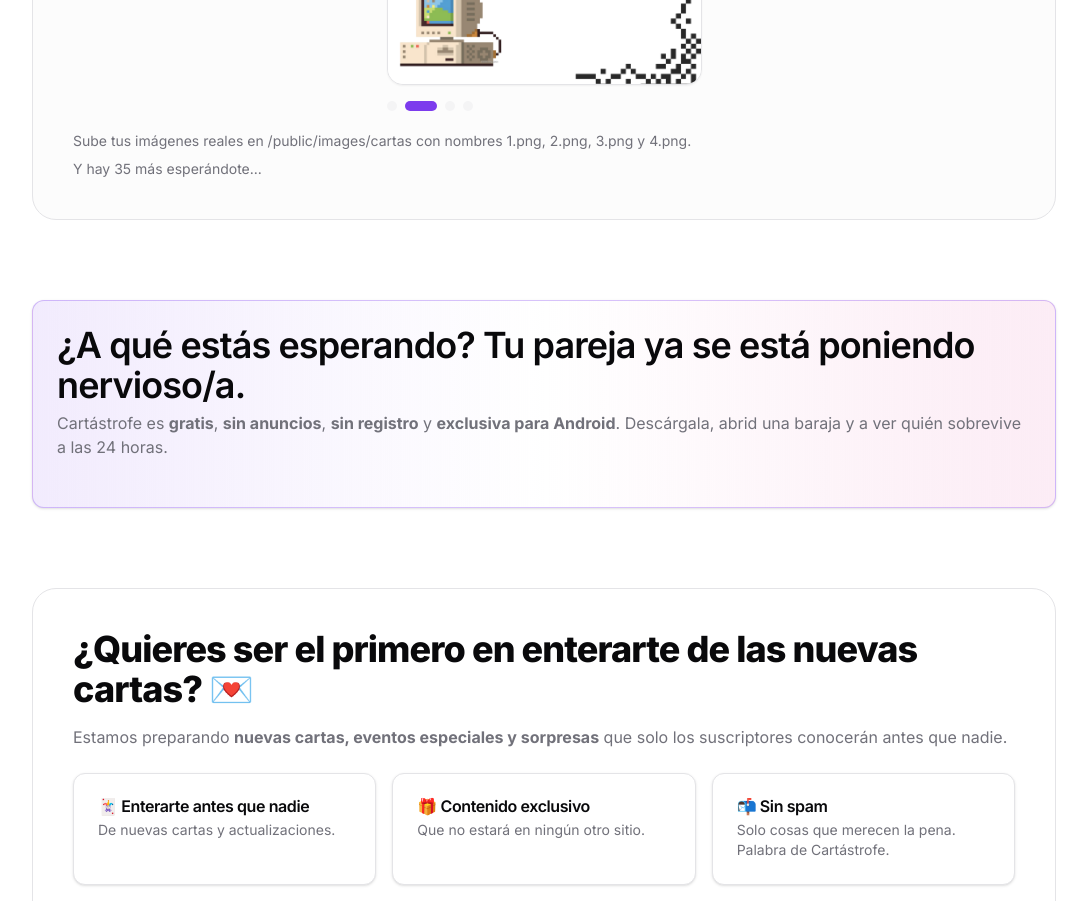
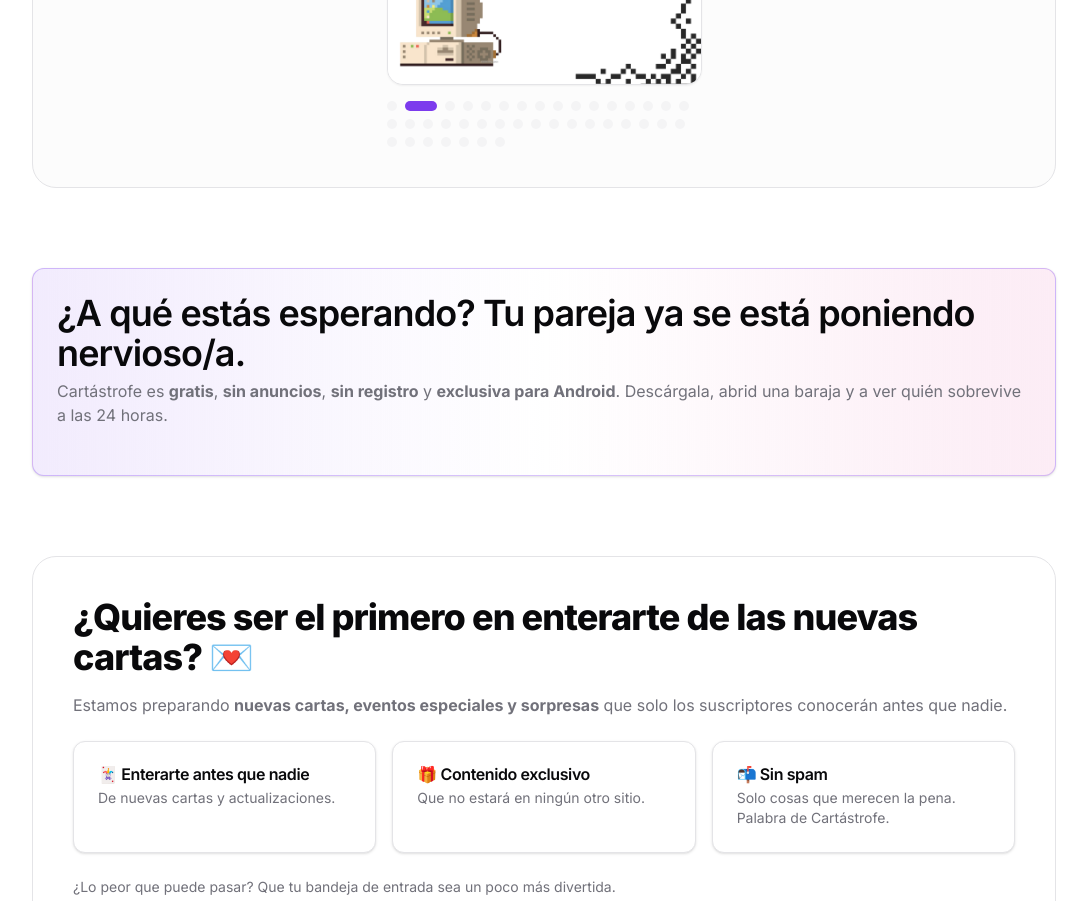
Before and after one commit to MrRobert91/cartastrofe_landing, a Next.js app: page / in a window 1280 px wide. Shown: the part 2980-3881 px from the top of the page, without its empty margins (96-1183 px from the left). Built offline with nearby package versions, Linux system fonts and the light colour scheme.

Commit message:
refactor: optimize realCardExamples generation for dynamic card images

```diff
--- a/src/app/page.tsx
+++ b/src/app/page.tsx
@@ -48,24 +48,10 @@ const reasons = [
   ["🎲 40 cartas posibles", "Cada baraja de 12 es diferente. Matemáticamente tienes más de 5 mil millones de combinaciones."],
 ];
 
-const realCardExamples = [
-  {
-    image: "/images/cartas/1.png",
-    alt: "Carta de acción de Cartástrofe",
-  },
-  {
-    image: "/images/cartas/2.png",
-    alt: "Carta de tarea de Cartástrofe",
-  },
-  {
-    image: "/images/cartas/3.png",
-    alt: "Carta de defensa de Cartástrofe",
-  },
-  {
-    image: "/images/cartas/4.png",
-    alt: "Carta sorpresa de Cartástrofe",
-  },
-];
+const realCardExamples = Array.from({ length: 40 }, (_, index) => ({
+  image: `/images/cartas/${index + 1}.png`,
+  alt: `Carta ${index + 1} de Cartástrofe`,
+}));
 
 const faqs = [
   {
@@ -173,8 +159,6 @@ export default function Home() {
           <div className="mt-7">
             <CardsShowcase cards={realCardExamples} />
           </div>
-          <p className="mt-5 text-sm text-muted-foreground">Sube tus imágenes reales en /public/images/cartas con nombres 1.png, 2.png, 3.png y 4.png.</p>
-          <p className="mt-2 text-sm text-muted-foreground">Y hay 35 más esperándote...</p>
         </div>
       </section>
 
```
